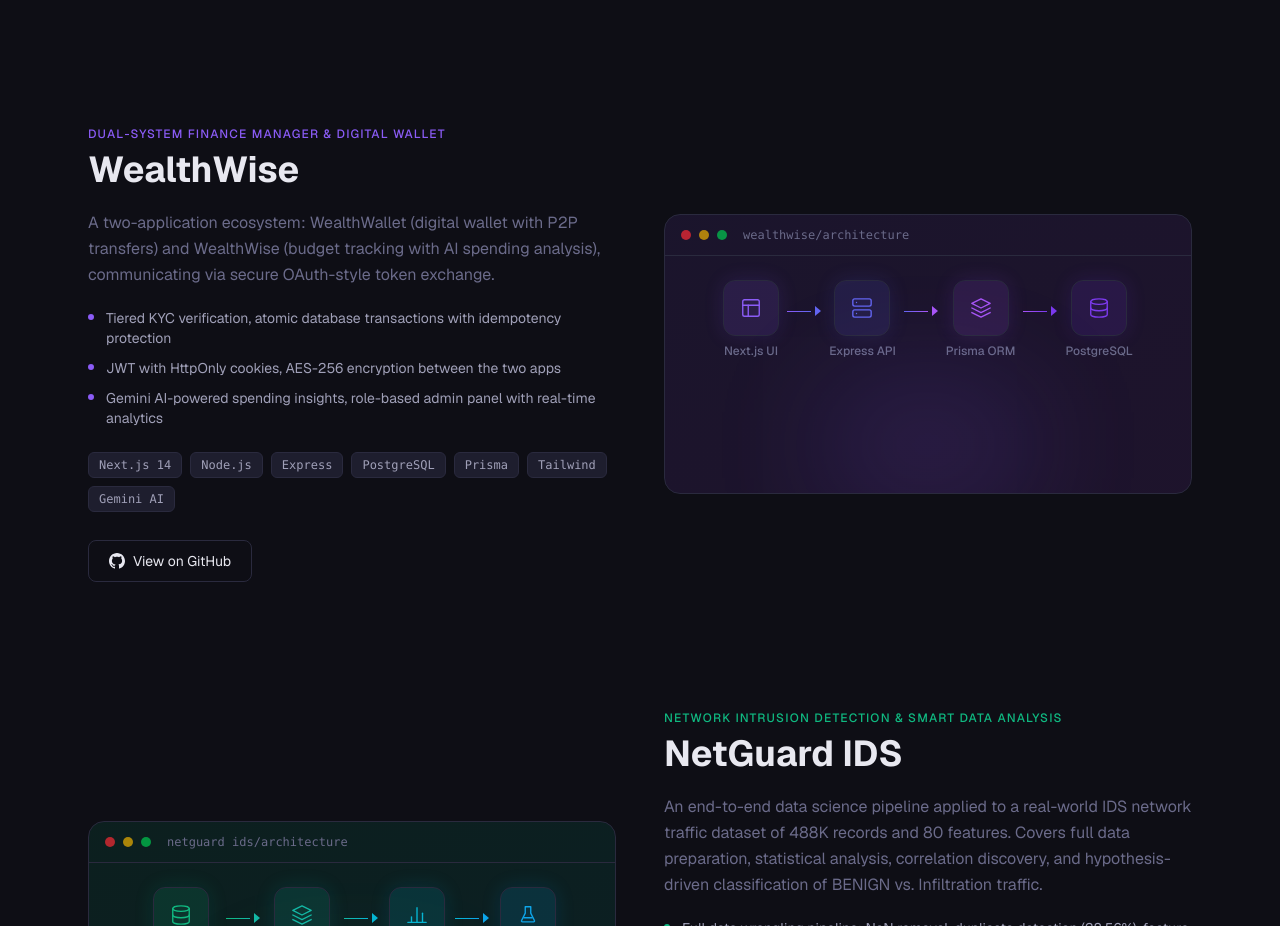
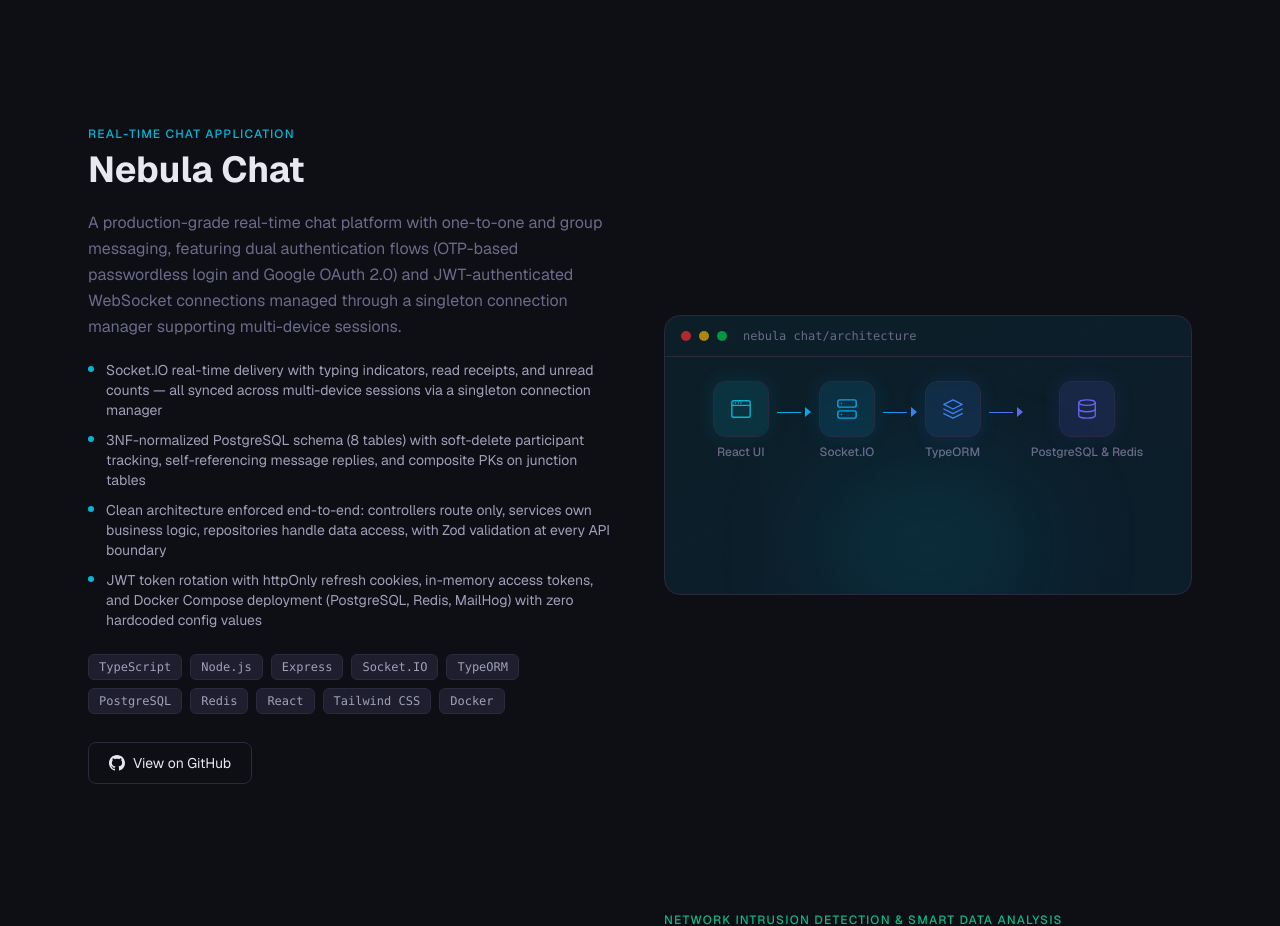
Before and after one commit to SabinPant/sabin-portfolio, a Next.js app: page / in a window 1280 px wide. Shown: the part 5325-6251 px from the top of the page. Built offline with nearby package versions, Linux system fonts and the light colour scheme.

Commit message:
added new project and modify CV

```diff
--- a/components/sections/About.tsx
+++ b/components/sections/About.tsx
@@ -3,9 +3,6 @@
 import { useEffect, useRef, useState } from "react";
 import Image from "next/image";
 
-/* ─────────────────────────────────────────
-   Optimized CountUp — requestAnimationFrame + delay
-───────────────────────────────────────── */
 function CountUp({
   target,
   suffix = "",
--- a/components/sections/Projects.tsx
+++ b/components/sections/Projects.tsx
@@ -32,33 +32,37 @@
     ],
   },
   {
-    title: "WealthWise",
-    subtitle: "Dual-System Finance Manager & Digital Wallet",
+    title: "Nebula Chat",
+    subtitle: "Real-Time Chat Application",
     description:
-      "A two-application ecosystem: WealthWallet (digital wallet with P2P transfers) and WealthWise (budget tracking with AI spending analysis), communicating via secure OAuth-style token exchange.",
+      "A production-grade real-time chat platform with one-to-one and group messaging, featuring dual authentication flows (OTP-based passwordless login and Google OAuth 2.0) and JWT-authenticated WebSocket connections managed through a singleton connection manager supporting multi-device sessions.",
     highlights: [
-      "Tiered KYC verification, atomic database transactions with idempotency protection",
-      "JWT with HttpOnly cookies, AES-256 encryption between the two apps",
-      "Gemini AI-powered spending insights, role-based admin panel with real-time analytics",
+      "Socket.IO real-time delivery with typing indicators, read receipts, and unread counts — all synced across multi-device sessions via a singleton connection manager",
+      "3NF-normalized PostgreSQL schema (8 tables) with soft-delete participant tracking, self-referencing message replies, and composite PKs on junction tables",
+      "Clean architecture enforced end-to-end: controllers route only, services own business logic, repositories handle data access, with Zod validation at every API boundary",
+      "JWT token rotation with httpOnly refresh cookies, in-memory access tokens, and Docker Compose deployment (PostgreSQL, Redis, MailHog) with zero hardcoded config values",
     ],
     stack: [
-      "Next.js 14",
+      "TypeScript",
       "Node.js",
       "Express",
+      "Socket.IO",
+      "TypeORM",
       "PostgreSQL",
-      "Prisma",
-      "Tailwind",
-      "Gemini AI",
+      "Redis",
+      "React",
+      "Tailwind CSS",
+      "Docker",
     ],
-    github: "https://github.com/Sabinpabt23/Finance-Manager.git",
-    color: "from-violet-500/10 to-purple-500/10",
-    border: "hover:border-violet-500/50",
-    accent: "#8b5cf6",
+    github: "https://github.com/Sabinpabt23/nebula-chat",
+    color: "from-cyan-500/10 to-sky-500/10",
+    border: "hover:border-cyan-500/50",
+    accent: "#06b6d4",
     arch: [
-      { label: "Next.js UI", icon: "layout", color: "#8b5cf6" },
-      { label: "Express API", icon: "server", color: "#6366f1" },
-      { label: "Prisma ORM", icon: "layers", color: "#a855f7" },
-      { label: "PostgreSQL", icon: "database", color: "#7c3aed" },
+      { label: "React UI", icon: "browser", color: "#06b6d4" },
+      { label: "Socket.IO", icon: "server", color: "#0ea5e9" },
+      { label: "TypeORM", icon: "layers", color: "#3b82f6" },
+      { label: "PostgreSQL & Redis", icon: "database", color: "#6366f1" },
     ],
   },
   {
```
Also changed, not shown: 1 other file (tests, documents, lock files or other folders).
